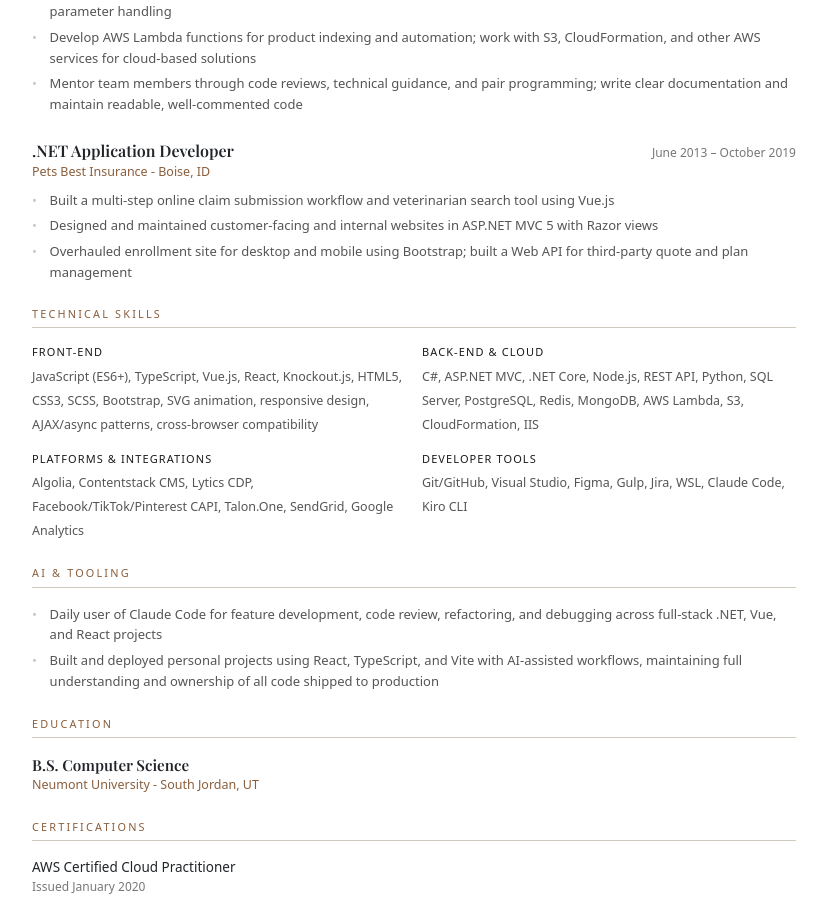
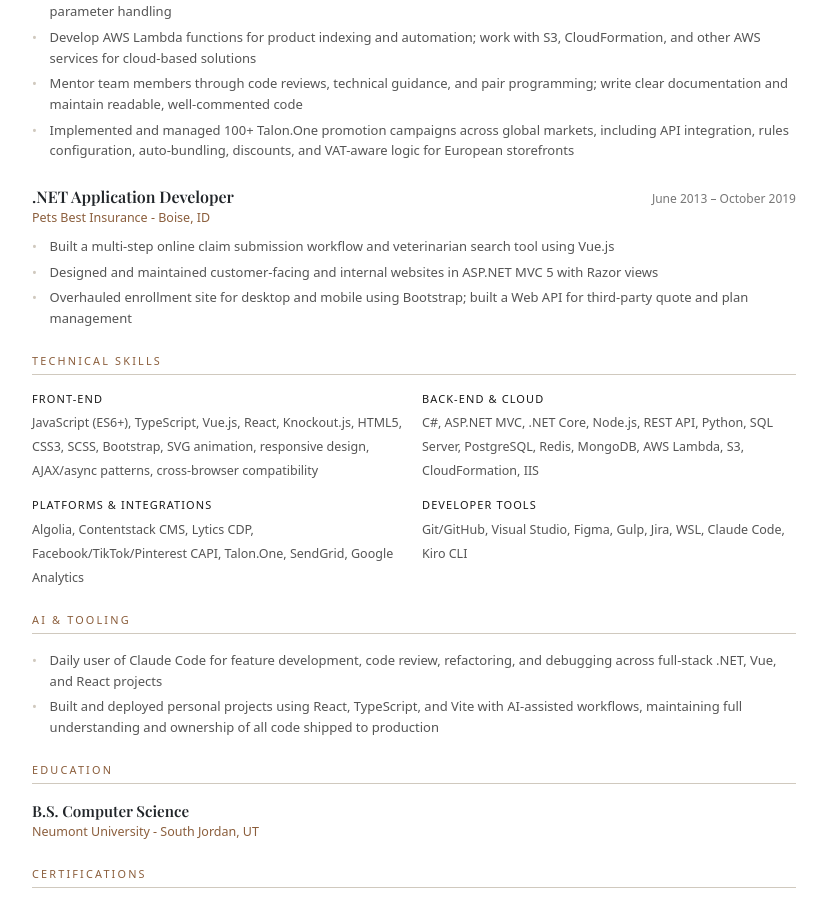
Before and after one commit to clestbest/resume-site, a React (Vite) app: page / in a window 1280 px wide. Shown: the part 784-1690 px from the top of the page, without its empty margins (226-1053 px from the left). Built offline with nearby package versions, Linux system fonts and the light colour scheme.

Commit message:
Add Talon.One campaign bullet to Scentsy experience
https://claude.ai/code/session_01FWBXrTsZvZcknaeP2nxDSq

```diff
--- a/src/data/resumeData.ts
+++ b/src/data/resumeData.ts
@@ -17,6 +17,7 @@ export const resumeData = {
         "Implement conversion tracking pipelines with SHA-256 data normalization, event deduplication, and platform-specific parameter handling",
         "Develop AWS Lambda functions for product indexing and automation; work with S3, CloudFormation, and other AWS services for cloud-based solutions",
         "Mentor team members through code reviews, technical guidance, and pair programming; write clear documentation and maintain readable, well-commented code",
+        "Implemented and managed 100+ Talon.One promotion campaigns across global markets, including API integration, rules configuration, auto-bundling, discounts, and VAT-aware logic for European storefronts",
       ],
     },
     {
```
